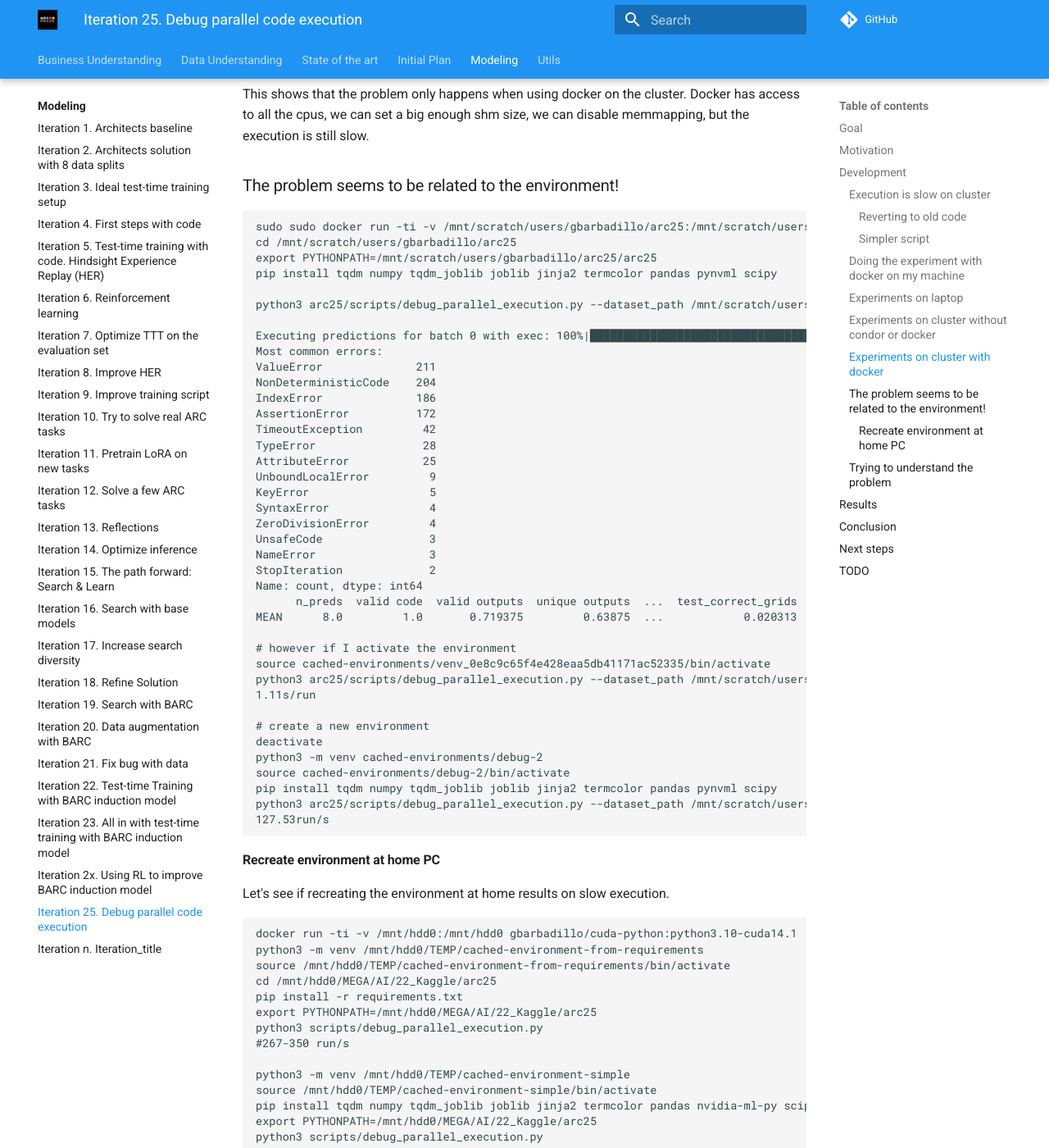
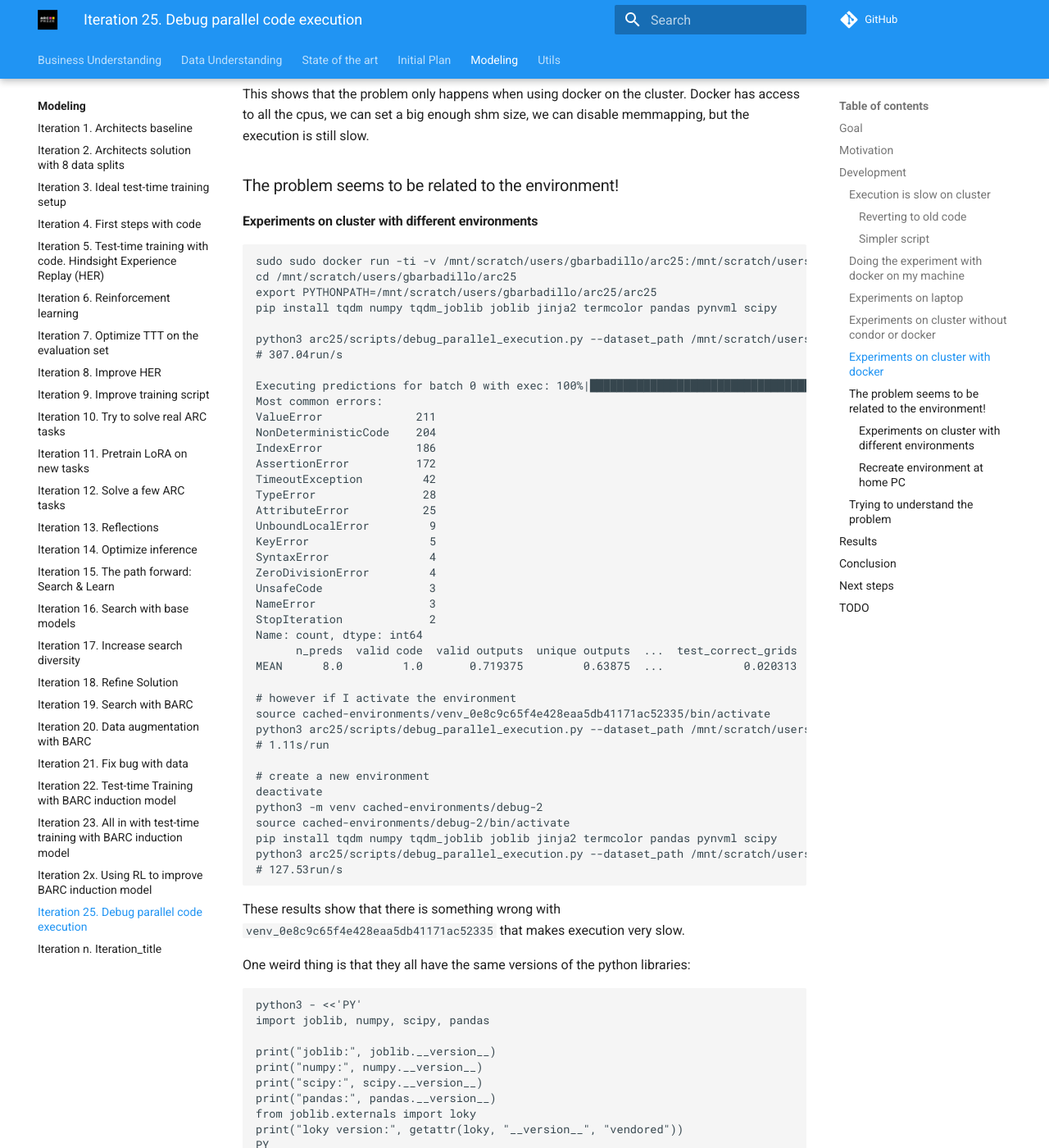
Before and after one commit to ironbar/arc25, an MkDocs documentation site: the page built from docs/modeling/Iteration_25_debug_parallel_code_execution.md, in a window 1280 px wide and 1400 px high, scrolled down 5674 px. Shown: the whole window at 82% size. Built offline with MkDocs 1.6.1 and Material for MkDocs 9.7.7, drawn with Linux system fonts in a browser that asks for light colours; comment, search, counter and statistics services are not loaded; some of the changed text lies outside the part shown.

Commit message:
documented experiments

````diff
--- a/docs/modeling/Iteration_25_debug_parallel_code_execution.md
+++ b/docs/modeling/Iteration_25_debug_parallel_code_execution.md
@@ -274,6 +274,8 @@ we can set a big enough shm size, we can disable memmapping, but the execution i
 
 ### The problem seems to be related to the environment!
 
+#### Experiments on cluster with different environments
+
 ```bash
 sudo sudo docker run -ti -v /mnt/scratch/users/gbarbadillo/arc25:/mnt/scratch/users/gbarbadillo/arc25 gbarbadillo/cuda-python:python3.10-cuda14.1
 cd /mnt/scratch/users/gbarbadillo/arc25
@@ -281,6 +283,7 @@ export PYTHONPATH=/mnt/scratch/users/gbarbadillo/arc25/arc25
 pip install tqdm numpy tqdm_joblib joblib jinja2 termcolor pandas pynvml scipy
 
 python3 arc25/scripts/debug_parallel_execution.py --dataset_path /mnt/scratch/users/gbarbadillo/arc25/data/arc-prize-2024/arc-agi_evaluation_challenges.json --prediction_path /mnt/scratch/users/gbarbadillo/arc25/predictions/2025-08-28-base-model/evaluation/8preds_2025_09_02_05_36_40_predictions.json --n_jobs 20
+# 307.04run/s
 
 Executing predictions for batch 0 with exec: 100%|███████████████████████████████████| 3200/3200 [00:10<00:00, 307.04run/s]
 Most common errors:
@@ -305,7 +308,7 @@ MEAN      8.0         1.0       0.719375         0.63875  ...            0.02031
 # however if I activate the environment
 source cached-environments/venv_0e8c9c65f4e428eaa5db41171ac52335/bin/activate
 python3 arc25/scripts/debug_parallel_execution.py --dataset_path /mnt/scratch/users/gbarbadillo/arc25/data/arc-prize-2024/arc-agi_evaluation_challenges.json --prediction_path /mnt/scratch/users/gbarbadillo/arc25/predictions/2025-08-28-base-model/evaluation/8preds_2025_09_02_05_36_40_predictions.json --n_jobs 20
-1.11s/run
+# 1.11s/run
 
 # create a new environment
 deactivate
@@ -313,7 +316,31 @@ python3 -m venv cached-environments/debug-2
 source cached-environments/debug-2/bin/activate
 pip install tqdm numpy tqdm_joblib joblib jinja2 termcolor pandas pynvml scipy
 python3 arc25/scripts/debug_parallel_execution.py --dataset_path /mnt/scratch/users/gbarbadillo/arc25/data/arc-prize-2024/arc-agi_evaluation_challenges.json --prediction_path /mnt/scratch/users/gbarbadillo/arc25/predictions/2025-08-28-base-model/evaluation/8preds_2025_09_02_05_36_40_predictions.json --n_jobs 20
-127.53run/s
+# 127.53run/s
+```
+
+These results show that there is something wrong with `venv_0e8c9c65f4e428eaa5db41171ac52335` that makes execution very slow.
+
+One weird thing is that they all have the same versions of the python libraries:
+
+```bash
+python3 - <<'PY'
+import joblib, numpy, scipy, pandas
+
+print("joblib:", joblib.__version__)
+print("numpy:", numpy.__version__)
+print("scipy:", scipy.__version__)
+print("pandas:", pandas.__version__)
+from joblib.externals import loky
+print("loky version:", getattr(loky, "__version__", "vendored"))
+PY
+
+
+joblib: 1.5.2
+numpy: 2.2.6
+scipy: 1.15.3
+pandas: 2.3.2
+loky version: 3.5.6
 ```
 
 #### Recreate environment at home PC
````
